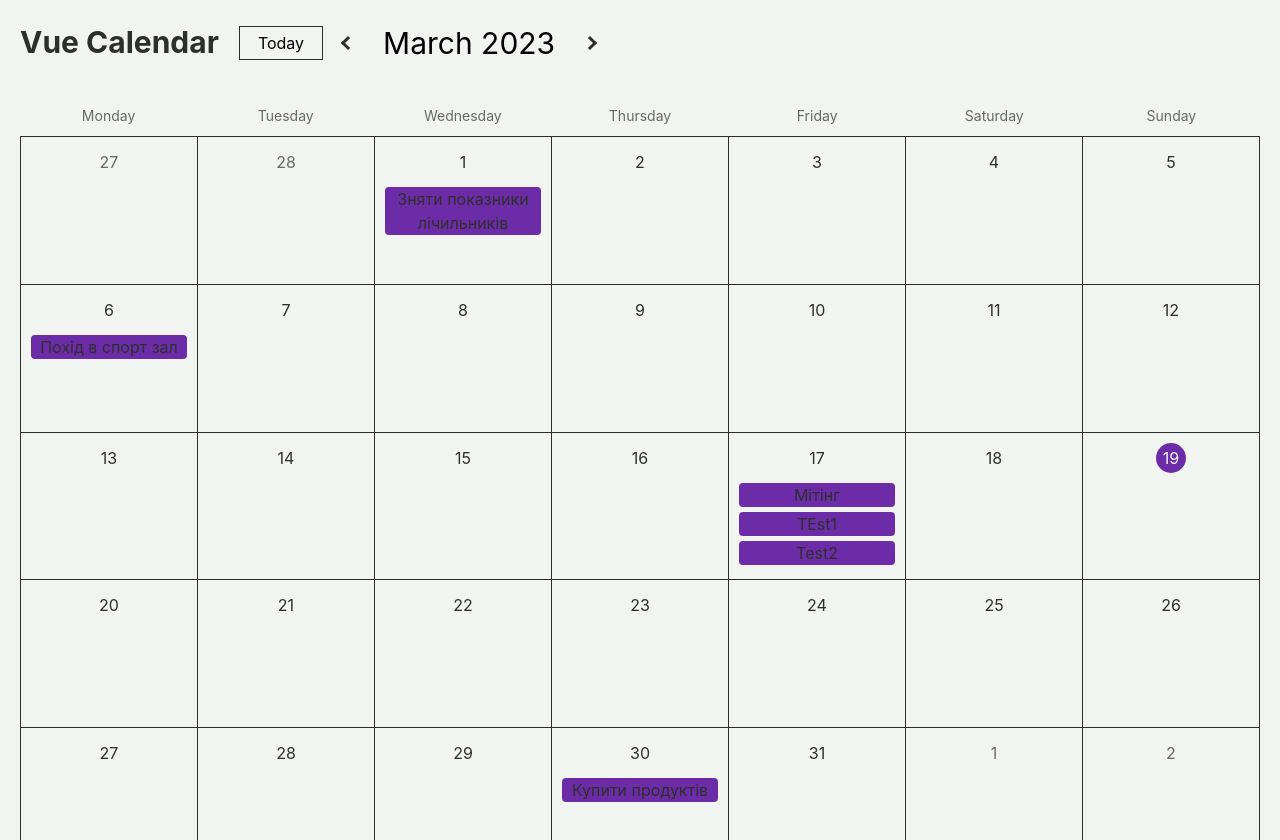
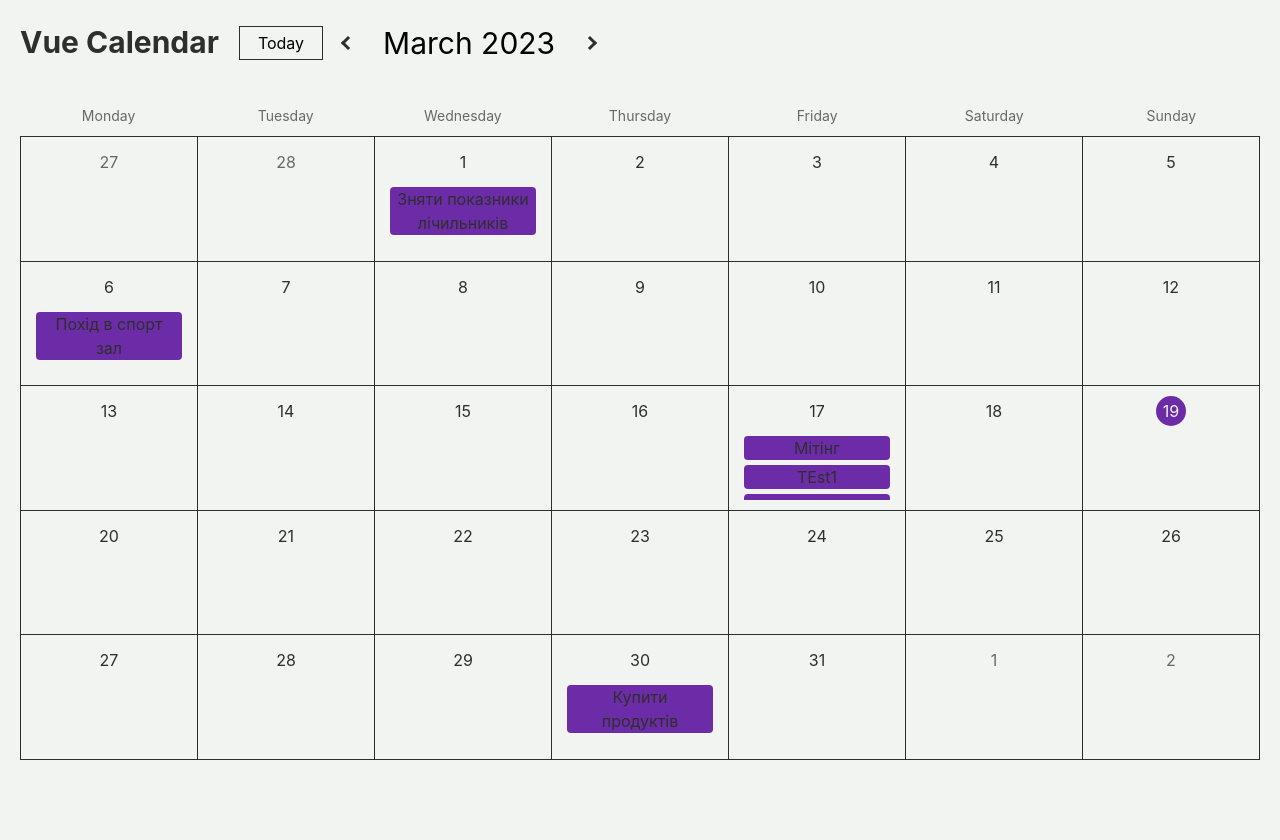
Before and after one commit to M0REUS/vue-calendar, a Vue app: page / in a window 1280 px wide. Shown: the top 840 px of the page. After the commit the page ends 800 px from the top, so only its background shows below. Built offline with nearby package versions, Linux system fonts and the light colour scheme; the HTML template or start-up script is replaced by a standard one.

Commit message:
Calendar grid height fix to make event list overflow work properly, changed webkit scroll properties, changed event list styles to fit with scroll and selected items.

```diff
--- a/src/assets/scss/base/_scrollbar.scss
+++ b/src/assets/scss/base/_scrollbar.scss
@@ -1,7 +1,9 @@
 ::-webkit-scrollbar {
-  width: rem(10px);
-  background-color: scale-color($color: $gray-bg-color, $lightness: 40%);
+  width: rem(6px);
+  border-radius: rem(4px);
+  background-color: transparent;
   &-thumb {
-    background-color: $dark-gray-bg-color;
+    border-radius: rem(4px);
+    background-color: var(--primary-color);
   }
 }
--- a/src/components/Calendar.vue
+++ b/src/components/Calendar.vue
@@ -146,6 +146,7 @@ function filterDayEvents(day: number, isCurrentMonth: boolean) {
 .day-list {
   height: 100%;
   min-height: rem(510px);
+  max-height: calc(100dvh - rem(176px));
   display: grid;
   grid-template-columns: repeat(7, 1fr);
   grid-auto-rows: minmax(rem(100px), 1fr);
--- a/src/components/Day.vue
+++ b/src/components/Day.vue
@@ -107,6 +107,7 @@ defineProps<{
     flex-direction: column;
     gap: rem(5px);
     overflow-y: auto;
+    padding-inline: rem(5px);
   }
 }
 </style>
--- a/src/components/Events.vue
+++ b/src/components/Events.vue
@@ -15,6 +15,7 @@ defineProps<{
 @import "../assets/scss/utils/index.scss";
   .day_event {
     background-color: var(--primary-color);
+    color: var(--main-text-color);
     border-radius: rem(4px);
     padding: 0 rem(6px);
   }
```
